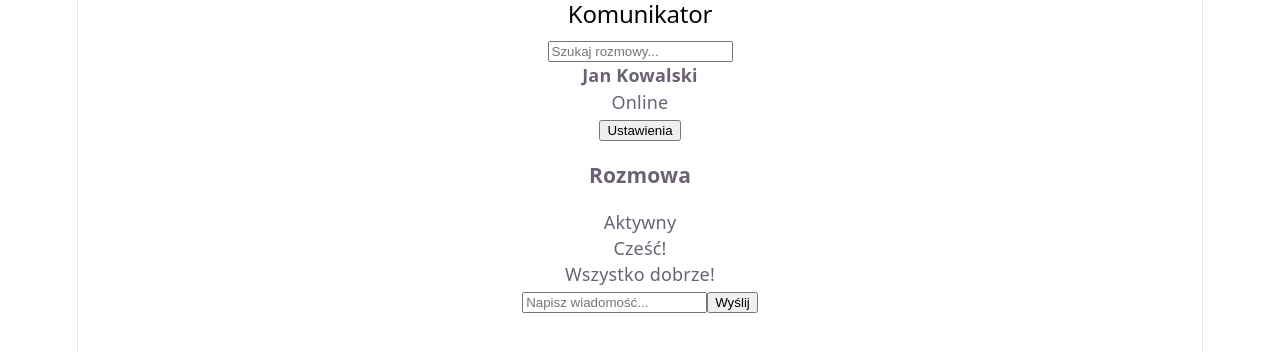
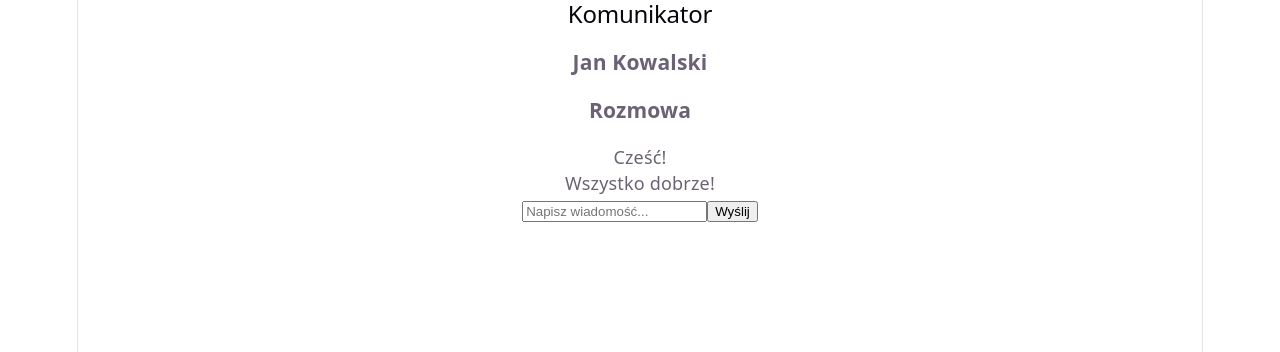
Before and after one commit to 211wojo/komunikator, a React (Vite) app: page / in a window 1280 px wide. Shown: the top 352 px of the page. Built offline with nearby package versions, Linux system fonts and the light colour scheme.

Commit message:
Update App.jsx
Removed search input and settings button from sidebar.

```diff
--- a/src/App.jsx
+++ b/src/App.jsx
@@ -35,27 +35,17 @@ function App() {
       <aside className="sidebar">
         <h2>Komunikator</h2>
 
-        <div className="search">
-          <input placeholder="Szukaj rozmowy..." />
-        </div>
-
         <div className="user">
           <div>
-            <strong>Jan Kowalski</strong>
-            <p>Online</p>
+            <h3>Jan Kowalski</h3>
           </div>
         </div>
-
-        <button className="settings">
-          Ustawienia
-        </button>
       </aside>
 
       <main className="chat">
 
         <header>
           <h3>Rozmowa</h3>
-          <span>Aktywny</span>
         </header>
 
         <div className="messages">
```
